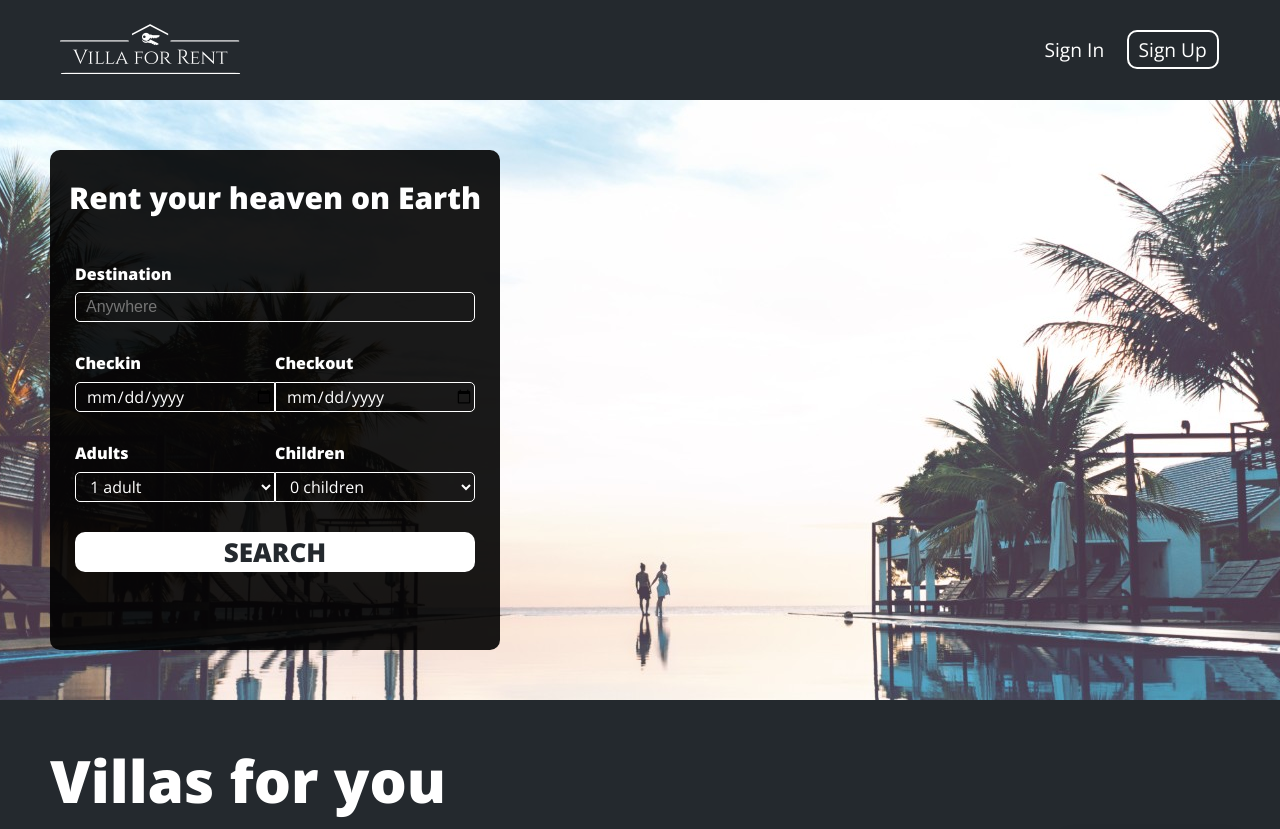
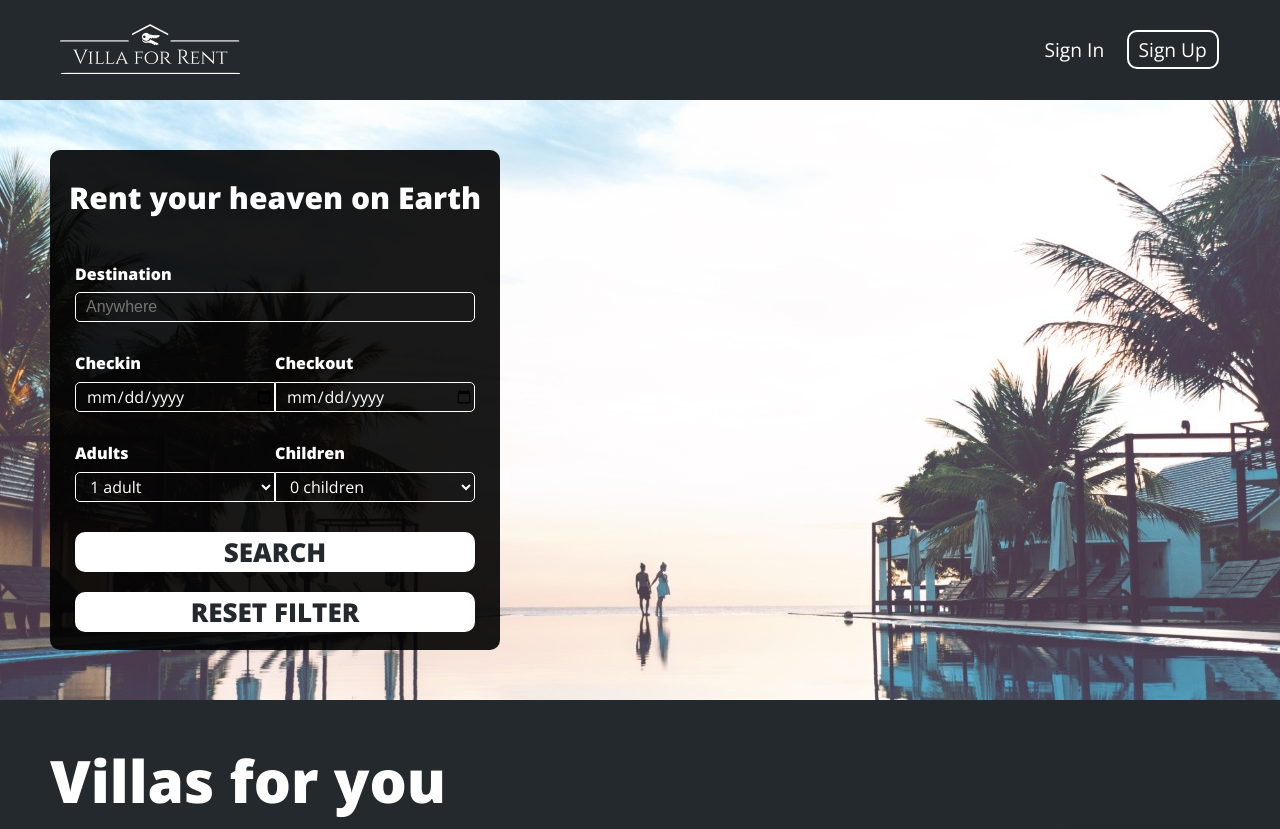
Before and after one commit to jakubwirfel/WWW-Aplication, a PHP site: page /main.php in a window 1280 px wide. Shown: the top 829 px of the page. Run offline with PHP 8.4, Linux system fonts and the light colour scheme; tables that the repository leaves empty or names only in its code hold one stand-in row (values such as "Sample post"); grey boxes marked "Sample" are stand-in pictures; some libraries are stand-ins or nearby versions.

Commit message:
FILTER and SORT BY working/ cuple css fix in index

```diff
--- a/css/main.css
+++ b/css/main.css
@@ -356,7 +356,7 @@ ul li ul li:hover {
   border-radius: 10px;
 }
 .border_last:hover {
-  background-color: #000;
+  background-color: #24292e;
 }
 
 .modal-window {
@@ -648,6 +648,12 @@ FILTER-FORM
   font-family: "Open Sans";
   font-weight: bold;
   cursor: pointer;
+  display: flex;
+  align-items: center;
+  justify-content: center;
+}
+.filter_form .submit_button:last-child {
+  margin-top: 20px;
 }
 .filter_form .submit_button:hover {
   background-color: #24292e;
@@ -746,13 +752,13 @@ FILTER-FORM
   align-items: center;
   font-family: "Open Sans", sans-serif;
   text-decoration: none;
-  color: #000;
+  color: #24292e;
   letter-spacing: 5px;
   font-size: 1.5rem;
 }
 
 .hero_button:hover {
-  background-color: #000;
+  background-color: #24292e;
   color: #fff;
   transition-duration: 0.4s;
 }
--- a/main.php
+++ b/main.php
@@ -18,7 +18,6 @@
     <div class="bg_img"></div>
     <main class="main_page">
         <?php include ("./php_components/nav.php")?>
-        <?php include ('./php_components/errors.php'); ?>
         <section class="filter_box">
             <div class="filter">
                 <h1>Rent your heaven on Earth</h1>
@@ -67,6 +66,7 @@
                         </div>
                     </div>
                     <input type="submit" name="filter" value="SEARCH" class="submit_button" />
+                    <a href="main.php?reset='1'" class="submit_button">RESET FILTER</a>
                 </form>
             </div>
         </section>
@@ -79,7 +79,7 @@
                 <div class="dropdown_box">
                     <span>--<i class="fas fa-angle-down"></i></span>
                     <div class="dropdown-content">
-                        <a href="main.php?unset()">--</a>
+                        <a href="main.php?normal='1'">--</a>
                         <a href="main.php?lowest='1'">Lowest price</a>
                         <a href="main.php?highest='1'">Highest price</a>
                     </div>
--- a/php_components/hotel_card.php
+++ b/php_components/hotel_card.php
@@ -1,23 +1,5 @@
 <?php
-$location = " ";
-$persons = " ";
-    if (isset($_GET['lowest'])) {
-        $query = "SELECT * FROM hotels ORDER BY price ASC";
-        $results = mysqli_query($db, $query);
-    } elseif (isset($_GET['highest'])){
-        $query = "SELECT * FROM hotels ORDER BY price DESC";
-        $results = mysqli_query($db, $query);
-    }else {
-        $query = "SELECT * FROM hotels";
-        $results = mysqli_query($db, $query);
-    }
-    if (isset($_SESSION['filter']) && (isset($_GET['highest']))) {
-        echo $location;
-        unset($_SESSION['filter']);
-        unset($_GET['highest']);
-    }
     if (isset($_GET['filter'])) {
-        $_SESSION['filter'] = "start";
         $location = $_GET['destination'];
         $checkin = $_GET['checkin'];
         $checkout = $_GET['checkout'];
@@ -25,10 +7,48 @@ $persons = " ";
         $children = $_GET['children'];
 
         $persons = $adults + $children;
+        $_SESSION["hotel_location"] = $location;
+        $_SESSION["hotel_persons"] = $persons;
+        $query = "SELECT * FROM hotels WHERE location LIKE '$location%' AND persons >= $persons";
+        $results = mysqli_query($db, $query);
+    } else {
+        $query = "SELECT * FROM hotels";
+        $results = mysqli_query($db, $query);
+    }
 
+    if (isset($_GET['reset'])) {
+        unset($_SESSION["hotel_location"]);
+        unset($_SESSION["hotel_persons"]);
+        $query = "SELECT * FROM hotels";
+        $results = mysqli_query($db, $query);
+    } elseif (isset($_GET['reset']) || isset($_GET['lowest'])) {
+        $query = "SELECT * FROM hotels ORDER BY `price` ASC";
+        $results = mysqli_query($db, $query);
+    } elseif (isset($_GET['reset']) || isset($_GET['highest'])) {
+        $query = "SELECT * FROM hotels ORDER BY `price` DESC";
+        $results = mysqli_query($db, $query);
+    } elseif (isset($_GET['reset']) || isset($_GET['normal'])) {
+        $query = "SELECT * FROM hotels";
+        $results = mysqli_query($db, $query);
+    }
+
+    if (isset($_SESSION["hotel_location"]) && (isset($_GET['highest']))) {
+        $location = $_SESSION["hotel_location"];
+        $persons = $_SESSION["hotel_persons"];
+        $query = "SELECT * FROM hotels WHERE location LIKE '$location%' AND persons >= $persons ORDER BY `price` DESC";
+        $results = mysqli_query($db, $query);
+    } elseif (isset($_SESSION["hotel_location"]) && (isset($_GET['lowest']))) {
+        $location = $_SESSION["hotel_location"];
+        $persons = $_SESSION["hotel_persons"];
+        $query = "SELECT * FROM hotels WHERE location LIKE '$location%' AND persons >= $persons ORDER BY `price` ASC";
+        $results = mysqli_query($db, $query);
+    } elseif (isset($_SESSION["hotel_location"]) && (isset($_GET['normal']))) {
+        $location = $_SESSION["hotel_location"];
+        $persons = $_SESSION["hotel_persons"];
         $query = "SELECT * FROM hotels WHERE location LIKE '$location%' AND persons >= $persons";
         $results = mysqli_query($db, $query);
     }
+
     while ($row = mysqli_fetch_array($results) ) {
 ?>
 <article>
--- a/sass/layout/_form.scss
+++ b/sass/layout/_form.scss
@@ -199,6 +199,12 @@ FILTER-FORM
     font-family: 'Open Sans';
     font-weight: bold;
     cursor: pointer;
+    display: flex;
+    align-items: center;
+    justify-content: center;
+    &:last-child {
+      margin-top: 20px;
+    }
     &:hover {
       background-color: #24292e;
       color: #fff;
--- a/sass/layout/_navigation.scss
+++ b/sass/layout/_navigation.scss
@@ -110,6 +110,6 @@ a {
   padding: 4px 10px 4px 10px;
   border-radius: 10px;
   &:hover {
-    background-color: #000;
+    background-color: #24292e;
   }
 }
--- a/sass/pages/_home.scss
+++ b/sass/pages/_home.scss
@@ -35,12 +35,12 @@
       align-items: center;
       font-family: 'Open Sans', sans-serif;
       text-decoration: none;
-      color: #000;
+      color: #24292e;
       letter-spacing: 5px;
       font-size: 1.5rem;
   }
   .hero_button:hover {
-      background-color: #000;
+      background-color: #24292e;;
       color: #fff;
       transition-duration: 0.4s;
   }
```
Also changed, not shown: 1 other file.
